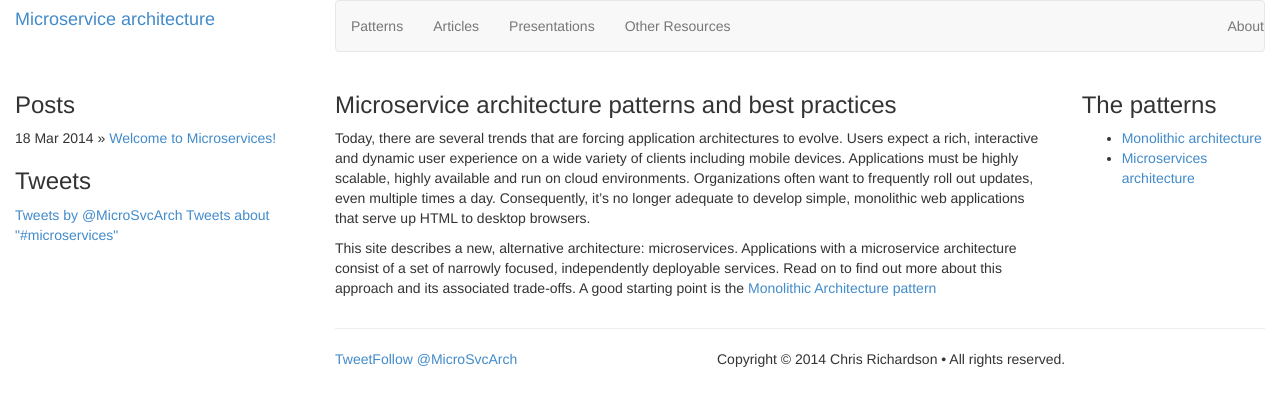
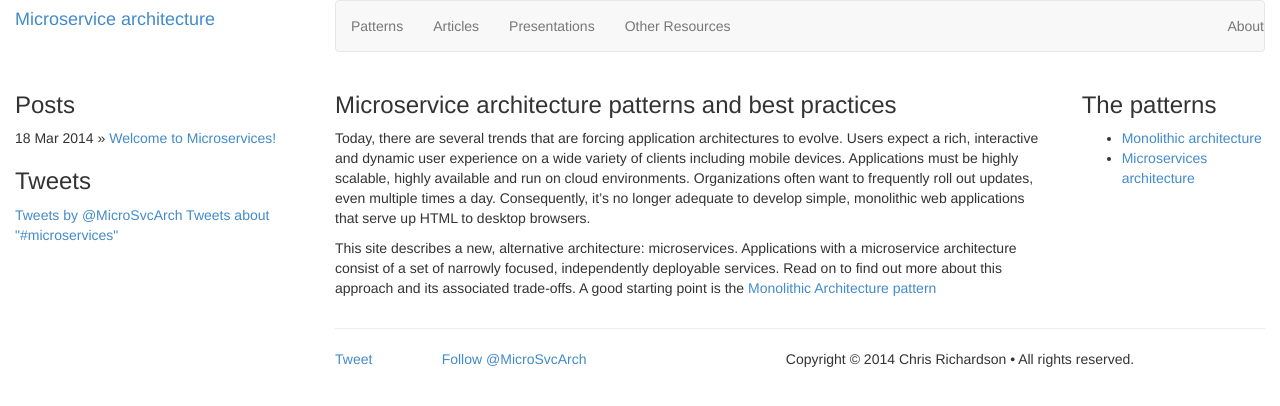
Before and after one commit to joobn72/microservices, a Jekyll site: the page built from index.html, in a window 1280 px wide. Shown: the top 406 px of the page. Built offline with Jekyll 4.4.1, drawn with Linux system fonts in a browser that asks for light colours; Markdown is read by kramdown in place of the engine named in the settings; comment, search, counter and statistics services are not loaded.

Commit message:
Made the site layout more responsive.

```diff
--- a/_includes.md/header.html
+++ b/_includes.md/header.html
@@ -1,8 +1,8 @@
 <div class="row">
-    <div class="col-xs-3">
+    <div class="col-md-3">
         <h4><a href="/index.html">Microservice architecture</a></h4>
     </div>
-    <div class="col-xs-9">
+    <div class="col-md-9">
         <nav class="navbar navbar-default" role="navigation">
             <ul class="nav navbar-nav">
                 <li><a href="/patterns/index.html">Patterns</a></li>
--- a/_includes/footer.html
+++ b/_includes/footer.html
@@ -1,16 +1,22 @@
 <div class="row">
-    <div class="col-xs-3">
+    <div class="col-md-3"></div>
+    <div class="col-md-9"><hr></div>
+
+</div>
+<div class="row">
+    <div class="col-md-3">
     </div>
-    <div class="col-xs-9">
-        <hr/>
-        <div style="float:left"><a href="https://twitter.com/share" class="twitter-share-button" data-via="MicroSvcArch">Tweet</a></div>
+    <div class="col-md-1">
+        <div><a href="https://twitter.com/share" class="twitter-share-button" data-via="MicroSvcArch">Tweet</a></div>
         <script>!function(d,s,id){var js,fjs=d.getElementsByTagName(s)[0],p=/^http:/.test(d.location)?'http':'https';if(!d.getElementById(id)){js=d.createElement(s);js.id=id;js.src=p+'://platform.twitter.com/widgets.js';fjs.parentNode.insertBefore(js,fjs);}}(document, 'script', 'twitter-wjs');</script>
-
-        <div style="float:left">
-        <a href="https://twitter.com/MicroSvcArch" class="twitter-follow-button" data-show-count="false" data-lang="en">Follow @MicroSvcArch</a>
+    </div>
+    <div class="col-md-2">
+        <div>
+            <a href="https://twitter.com/MicroSvcArch" class="twitter-follow-button" data-show-count="false" data-lang="en">Follow @MicroSvcArch</a>
         </div>
-
-        <div style="text-align: center">Copyright © 2014 Chris Richardson • All rights reserved.</div>
+    </div>
+     <div class="col-md-6">
+         <div style="text-align: center">Copyright © 2014 Chris Richardson • All rights reserved.</div>
     </div>
 </div>
 <script>
--- a/_includes/header.html
+++ b/_includes/header.html
@@ -1,8 +1,8 @@
 <div class="row">
-    <div class="col-xs-3">
+    <div class="col-md-3">
         <h4><a href="/index.html">Microservice architecture</a></h4>
     </div>
-    <div class="col-xs-9">
+    <div class="col-md-9">
         <nav class="navbar navbar-default" role="navigation">
             <ul class="nav navbar-nav">
                 <li><a href="/patterns/index.html">Patterns</a></li>
--- a/_layouts/misc.html
+++ b/_layouts/misc.html
@@ -23,10 +23,10 @@
     <div class="container-fluid">
         {% include header.html %}
         <div class="row">
-            <div class="col-xs-3">
+            <div class="col-md-3">
             </div>
 
-            <div class="col-xs-9">
+            <div class="col-md-9">
                 {{ content }}
             </div>
 
--- a/_layouts/pattern.html
+++ b/_layouts/pattern.html
@@ -23,12 +23,12 @@
     <div class="container-fluid">
         {% include header.html %}
         <div class="row">
-            <div class="col-xs-3">
+            <div class="col-md-3">
                 <h3>The patterns</h3>
                 {% include patterns.html %}
             </div>
 
-            <div class="col-xs-9">
+            <div class="col-md-9">
                 {{ content }}
             </div>
 
```
Also changed, not shown: _includes.md/footer.html (+15 -9 lines).
